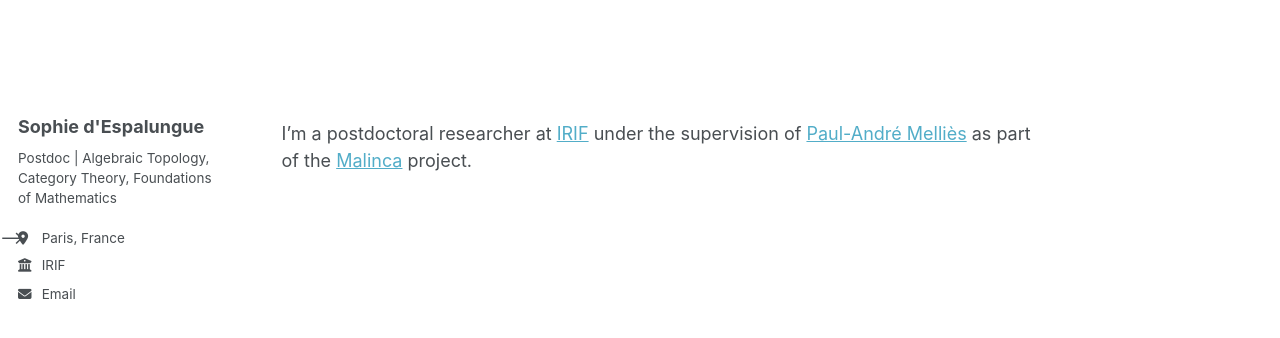
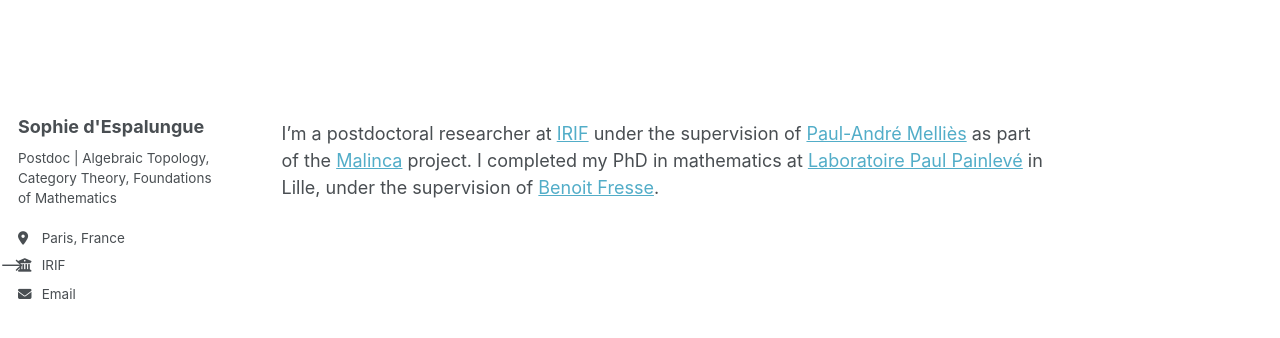
Before and after one commit to sdspmon/sdspmon.github.io, a Jekyll site: the page built from _pages/about.md, in a window 1280 px wide. Shown: the top 338 px of the page. Built offline with Jekyll 4.4.1, drawn with Linux system fonts in a browser that asks for light colours; a script that is not in the unit is left out.

Commit message:
Update about.md

```diff
--- a/_pages/about.md
+++ b/_pages/about.md
@@ -7,4 +7,4 @@ redirect_from:
   - /about.html
 ---
 
-I'm a postdoctoral researcher at [IRIF](https://www.irif.fr/index) under the supervision of [Paul-André Melliès](https://www.irif.fr/~mellies/) as part of the [Malinca](https://malinca.gitlabpages.inria.fr/malinca.gitlab.io/index.html) project.
+I'm a postdoctoral researcher at [IRIF](https://www.irif.fr/index) under the supervision of [Paul-André Melliès](https://www.irif.fr/~mellies/) as part of the [Malinca](https://malinca.gitlabpages.inria.fr/malinca.gitlab.io/index.html) project. I completed my PhD in mathematics at [Laboratoire Paul Painlevé](https://math.univ-lille.fr) in Lille, under the supervision of [Benoit Fresse](https://pro.univ-lille.fr/benoit-fresse).
```
